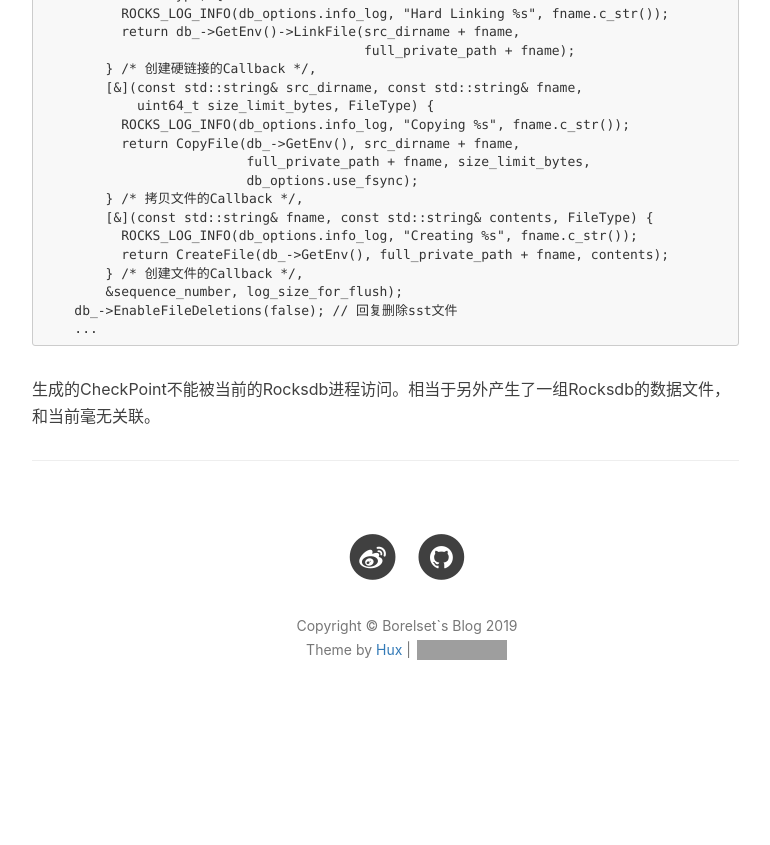
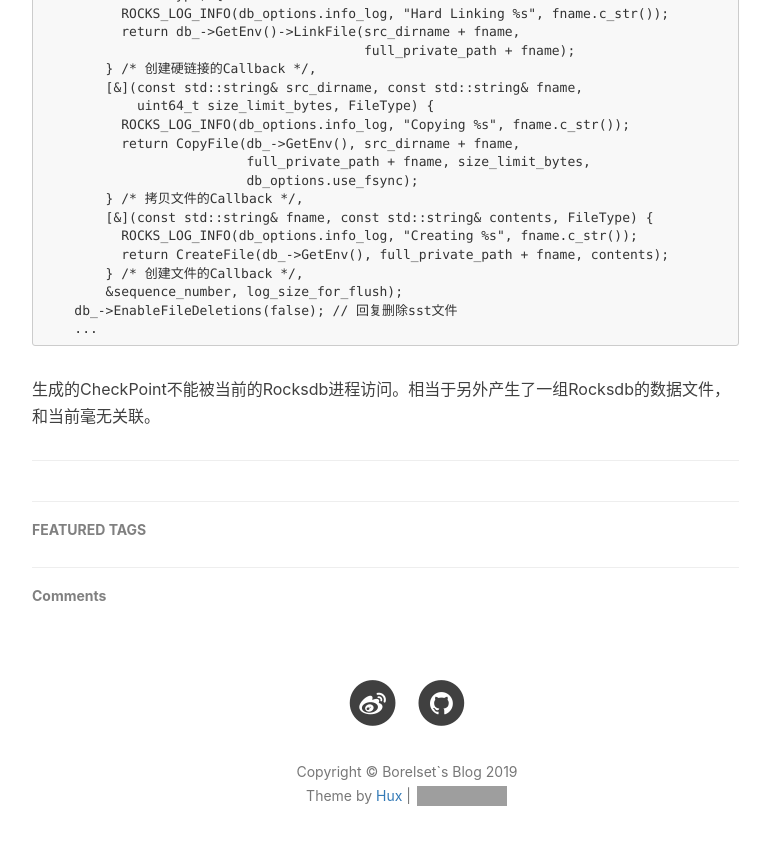
Before and after one commit to Borelset/borelset.github.io, a Jekyll site: the page built from _posts/2018-10-20-Rocksdb.markdown, in a window 1280 px wide and 900 px high, scrolled down 7555 px. Shown: the top 845 px of the window, without its empty margins (233-1003 px from the left). Built offline with Jekyll 4.4.1, drawn with Linux system fonts in a browser that asks for light colours; nearby versions of some CDN libraries; comment, search, counter and statistics services are not loaded; before the commit the page ends 8309 px from its top, so only the background shows below that; grey boxes are pictures that could not be loaded.

Commit message:
update aboutme

```diff
--- a/_layouts/post.html
+++ b/_layouts/post.html
@@ -65,6 +65,32 @@
                 </ul>
 
             </div>
+
+    <!-- Sidebar Container -->
+            <div class="
+                col-lg-8 col-lg-offset-2
+                col-md-10 col-md-offset-1
+                sidebar-container">
+
+                <!-- Featured Tags -->
+                {% if site.featured-tags %}
+                <section>
+                    <hr class="hidden-sm hidden-xs">
+                    <h5><a href="/tags/">FEATURED TAGS</a></h5>
+                    <div class="tags">
+        				{% for tag in site.tags %}
+                            {% if tag[1].size > {{site.featured-condition-size}} %}
+                				<a href="{{ site.baseurl }}/tags/#{{ tag[0] }}" title="{{ tag[0] }}" rel="{{ tag[1].size }}">
+                                    {{ tag[0] }}
+                                </a>
+                            {% endif %}
+        				{% endfor %}
+        			</div>
+                </section>
+                {% endif %}
+
+                <hr>
+                <h5>Comments</h5>
                 <div id="container"></div>
                 <link rel="stylesheet" href="https://imsun.github.io/gitment/style/default.css">
                 <script src="https://imsun.github.io/gitment/dist/gitment.browser.js"></script>
@@ -80,6 +106,7 @@
                     })
                     gitment.render('container')
                 </script>
+            </div>
         </div>
     </div>
 </article>
```
Lines whose indentation alone changed are shown as unchanged.
